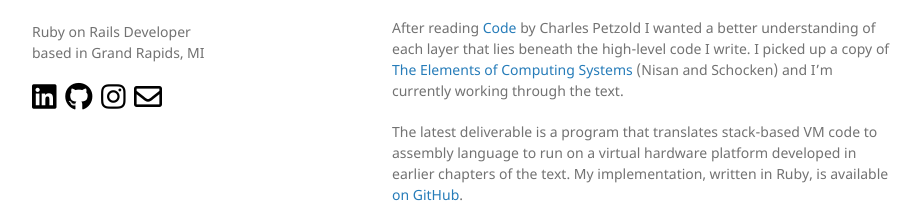
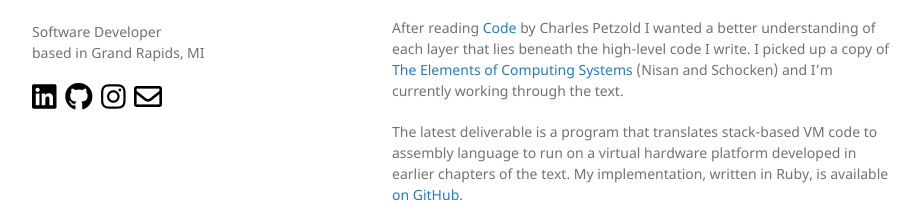
Before and after one commit to dandrust/dandrust.github.io, a Jekyll site: the page built from code.md, in a window 1280 px wide. Shown: the part 295-511 px from the top of the page, without its empty margins (178-1101 px from the left). Built offline with Jekyll 4.4.1, drawn with Linux system fonts in a browser that asks for light colours; nearby versions of some CDN libraries.

Commit message:
update career description

```diff
--- a/_config.yml
+++ b/_config.yml
@@ -16,7 +16,7 @@
 title: Dan Drust
 logo: https://render.bitstrips.com/v2/cpanel/74199580-3d4e-4477-8454-45c0e64aaa76-7bae3348-5189-4dda-8128-de7baa798685-v1.png?transparent=1&palette=1&width=175
 email: dandrust@gmail.com
-description: Ruby on Rails Developer
+description: Software Developer
 location: Grand Rapids, MI
 baseurl: "" # the subpath of your site, e.g. /blog
 url: 'https://dan.drust.dev'
```
